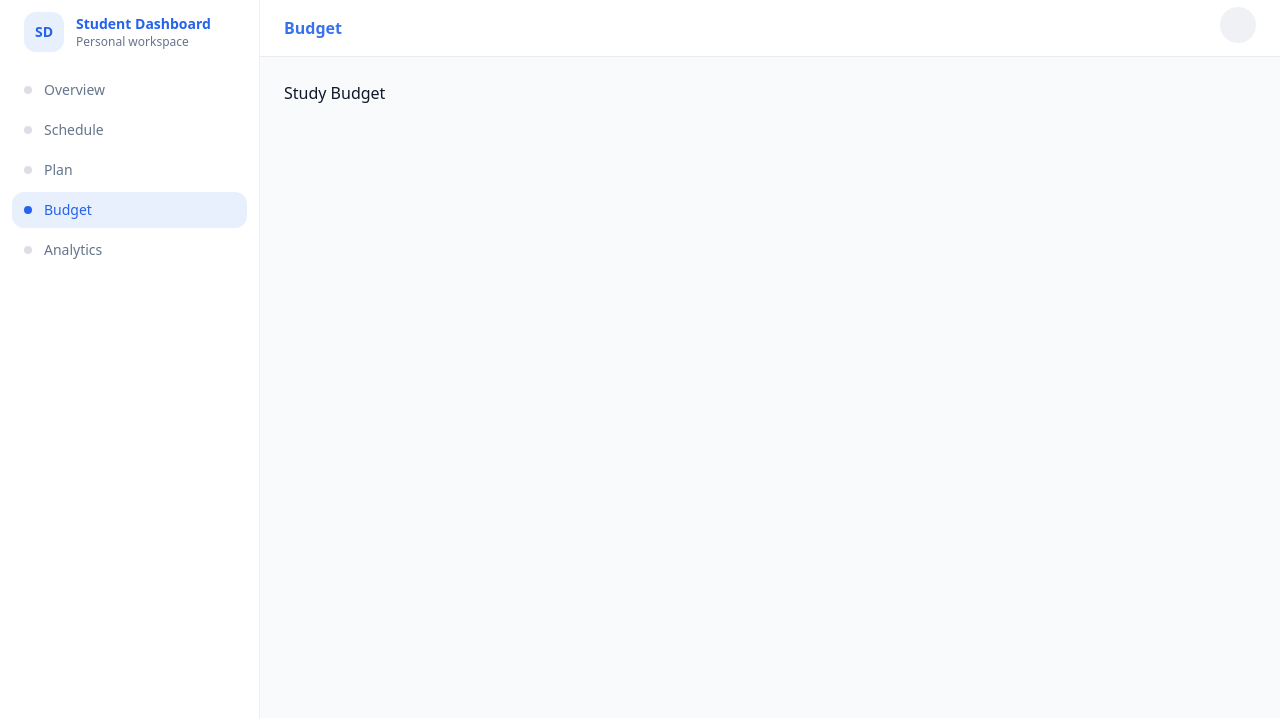
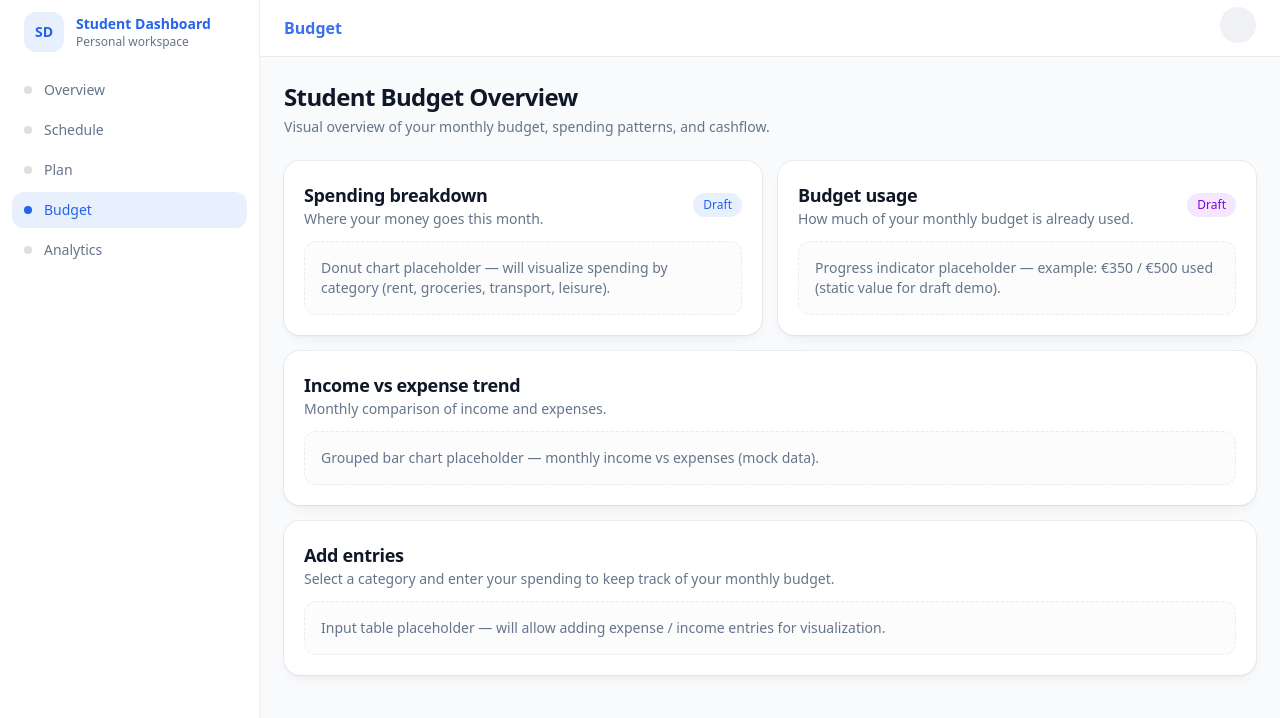
Before and after one commit to group6-dashboard/student-dashboard, a Next.js app: page /budget in a window 1280 px wide. Shown: the top 718 px of the page. Built offline with nearby package versions, Linux system fonts and the light colour scheme.

Commit message:
feat(budget): add Budget page scaffold with sections and placeholders

```diff
--- a/src/app/(dashboard)/budget/page.tsx
+++ b/src/app/(dashboard)/budget/page.tsx
@@ -1,3 +1,143 @@
+
+import {
+  Card,
+  CardHeader,
+  CardTitle,
+  CardDescription,
+  CardContent,
+} from '@/components/ui/Card';
+
+import { Badge } from '@/components/ui/primitives';
+
 export default function BudgetPage() {
-  return <h1>Study Budget</h1>;
+  return (
+    <div className="space-y-6">
+      {/* Page header */}
+      <div>
+        <h1 className="text-2xl font-semibold tracking-tight">
+          Student Budget Overview
+        </h1>
+        <p className="mt-1 text-sm text-muted-foreground">
+          Visual overview of your monthly budget, spending patterns, and
+          cashflow.
+        </p>
+      </div>
+
+      {/* Charts grid */}
+      <div className="grid grid-cols-1 gap-4 lg:grid-cols-2">
+        {/* 1. Spending breakdown */}
+        <Card>
+          <CardHeader>
+            <div className="flex items-center justify-between">
+              <div>
+                <CardTitle>
+                  <span className="text-lg font-semibold">
+                    Spending breakdown
+                  </span>
+                </CardTitle>
+                <CardDescription>
+                  Where your money goes this month.
+                </CardDescription>
+              </div>
+              <Badge className="bg-pink-100 text-pink-700">Draft</Badge>
+            </div>
+          </CardHeader>
+          <CardContent>
+            {/* TODO (Draft demo): Donut / Pie chart with mock data */}
+            <Placeholder>
+              Donut chart placeholder — will visualize spending by category
+              (rent, groceries, transport, leisure).
+            </Placeholder>
+          </CardContent>
+        </Card>
+
+        {/* 2. Budget usage */}
+        <Card>
+          <CardHeader>
+            <div className="flex items-center justify-between">
+              <div>
+                <CardTitle>
+                  <span className="text-lg font-semibold">Budget usage</span>
+                </CardTitle>
+                <CardDescription>
+                  How much of your monthly budget is already used.
+                </CardDescription>
+              </div>
+              <Badge className="bg-purple-100 text-purple-700">Draft</Badge>
+            </div>
+          </CardHeader>
+          <CardContent>
+            {/* TODO (Draft demo): Static progress / gauge indicator */}
+            <Placeholder>
+              Progress indicator placeholder — example: €350 / €500 used (static
+              value for draft demo).
+            </Placeholder>
+          </CardContent>
+        </Card>
+
+        {/* 3. Income vs expense trend */}
+        <Card className="lg:col-span-2">
+          <CardHeader>
+            <CardTitle>
+              <span className="text-lg font-semibold">
+                Income vs expense trend
+              </span>
+            </CardTitle>
+            <CardDescription>
+              Monthly comparison of income and expenses.
+            </CardDescription>
+          </CardHeader>
+          <CardContent>
+            {/*
+              TODO (Later):
+              - Grouped bar chart
+              - Mock data for last 3–6 months
+              - Income vs expense comparison
+            */}
+            <Placeholder>
+              Grouped bar chart placeholder — monthly income vs expenses (mock
+              data).
+            </Placeholder>
+          </CardContent>
+        </Card>
+
+        {/* 4. User input table */}
+        <Card className="lg:col-span-2">
+          <CardHeader>
+            <CardTitle>
+              <span className="text-lg font-semibold">Add entries</span>
+            </CardTitle>
+            <CardDescription>
+              Select a category and enter your spending to keep track of your
+              monthly budget.
+            </CardDescription>
+          </CardHeader>
+          <CardContent>
+            {/*
+              TODO (Later):
+              - Simple table / form
+              - Fields: category, amount, month
+              - No full CRUD logic (visualization-driven)
+            */}
+            <Placeholder>
+              Input table placeholder — will allow adding expense / income
+              entries for visualization.
+            </Placeholder>
+          </CardContent>
+        </Card>
+      </div>
+    </div>
+  );
 }
+
+/* ---------------------------------------
+   Helper: placeholder block (draft demo)
+---------------------------------------- */
+
+function Placeholder({ children }: { children: React.ReactNode }) {
+  return (
+    <div className="rounded-xl border border-dashed border-border/60 bg-muted/20 p-4 text-sm text-muted-foreground">
+      {children}
+    </div>
+  );
+}
```
